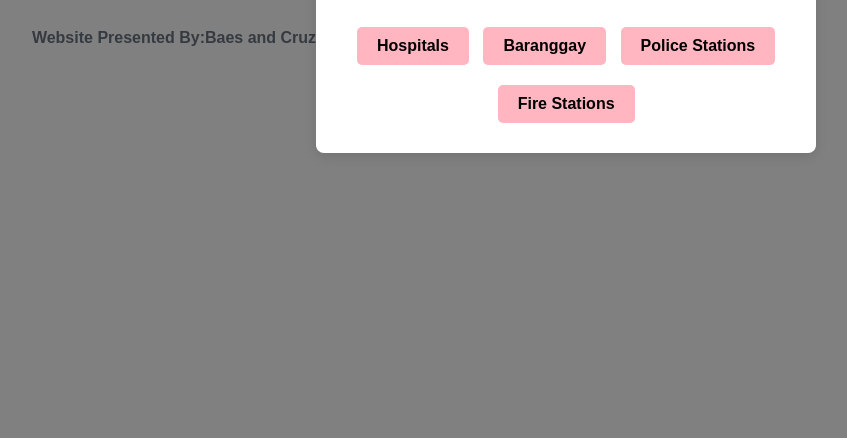
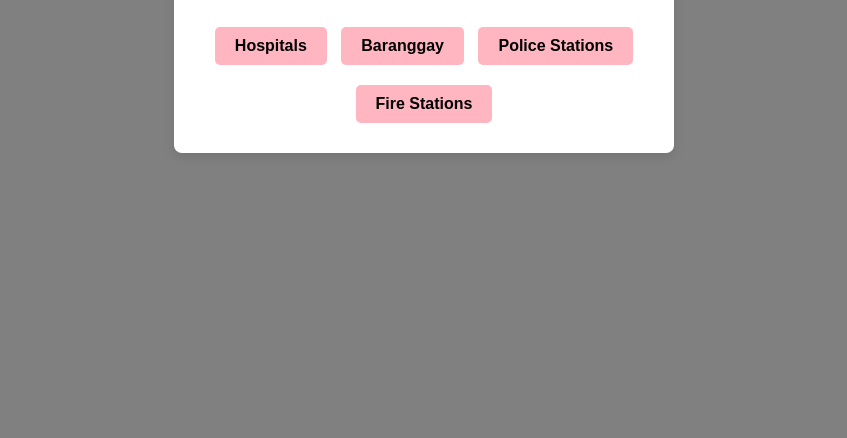
Before and after one commit to jayannebaes/emergencyhotline, a plain HTML site: page index.html in a window 1280 px wide. Shown: the part 362-800 px from the top of the page, without its empty margins (216-1063 px from the left). Drawn offline with Linux system fonts and the light colour scheme.

Commit message:
Update index.html

```diff
--- a/index.html
+++ b/index.html
@@ -7,8 +7,6 @@
   <link rel="stylesheet" href="styles.css">
 </head>
 <body>
-    <h4>Website Presented By: </h4>
-    <h4>Baes and Cruz</h4>
   <div class="container">
     <header>
         <h1>Emergency Contact Services</h1>
```
